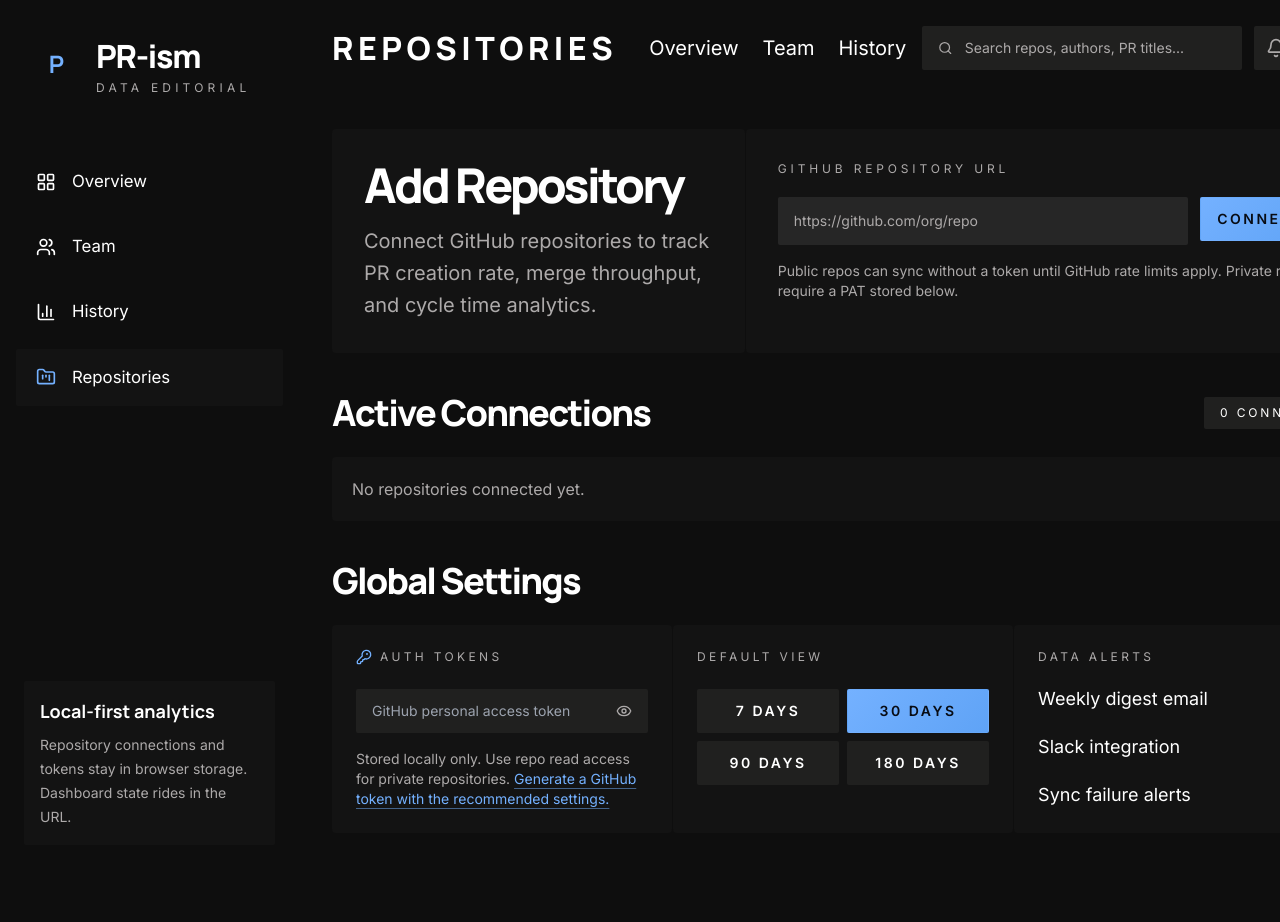
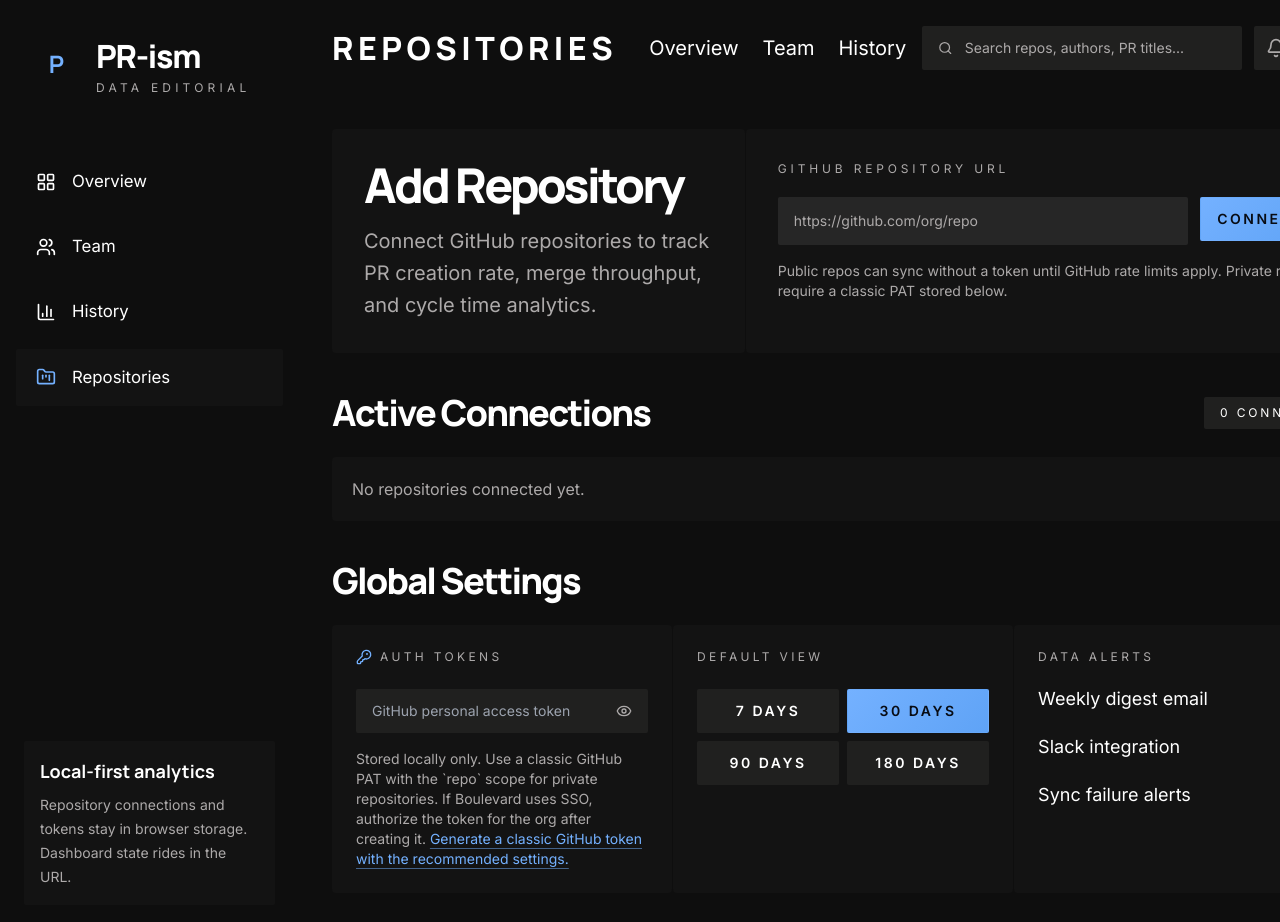
Before and after one commit to patsissons/prismy, a Next.js app: page /repositories in a window 1280 px wide. Shown: the top 922 px of the page. Before the commit the page ends 865 px from the top, so only its background shows below. Built offline with nearby package versions, Linux system fonts and the light colour scheme.

Commit message:
Update instructions for classic PAT

```diff
--- a/components/repositories-manager.tsx
+++ b/components/repositories-manager.tsx
@@ -17,7 +17,7 @@ const rangeOptions: { label: string; value: RangePreset }[] = [
 ];
 
 const githubPatUrl =
-  "https://github.com/settings/personal-access-tokens/new?name=PR-ism&description=Read+pull+request+data+for+PR-ism&expires_in=30&pull_requests=read";
+  "https://github.com/settings/tokens/new?description=PR-ism&scopes=repo";
 
 export function RepositoriesManager({
   repositories,
@@ -84,7 +84,7 @@ export function RepositoriesManager({
               <Button type="submit">Connect</Button>
             </div>
             <p className="text-sm text-muted-foreground">
-              Public repos can sync without a token until GitHub rate limits apply. Private repos require a PAT stored below.
+              Public repos can sync without a token until GitHub rate limits apply. Private repos require a classic PAT stored below.
             </p>
             {error ? <p className="text-sm text-[#ff716c]">{error}</p> : null}
           </form>
@@ -136,14 +136,15 @@ export function RepositoriesManager({
               </button>
             </label>
             <p className="mt-4 text-sm text-muted-foreground">
-              Stored locally only. Use repo read access for private repositories.{" "}
+              Stored locally only. Use a classic GitHub PAT with the `repo` scope for private repositories. If Boulevard uses
+              SSO, authorize the token for the org after creating it.{" "}
               <a
                 href={githubPatUrl}
                 target="_blank"
                 rel="noreferrer"
                 className="text-primary underline decoration-primary/50 underline-offset-4 transition hover:decoration-primary"
               >
-                Generate a GitHub token with the recommended settings.
+                Generate a classic GitHub token with the recommended settings.
               </a>
             </p>
           </Card>
```
Also changed, not shown: 1 other file (tests, documents, lock files or other folders).
